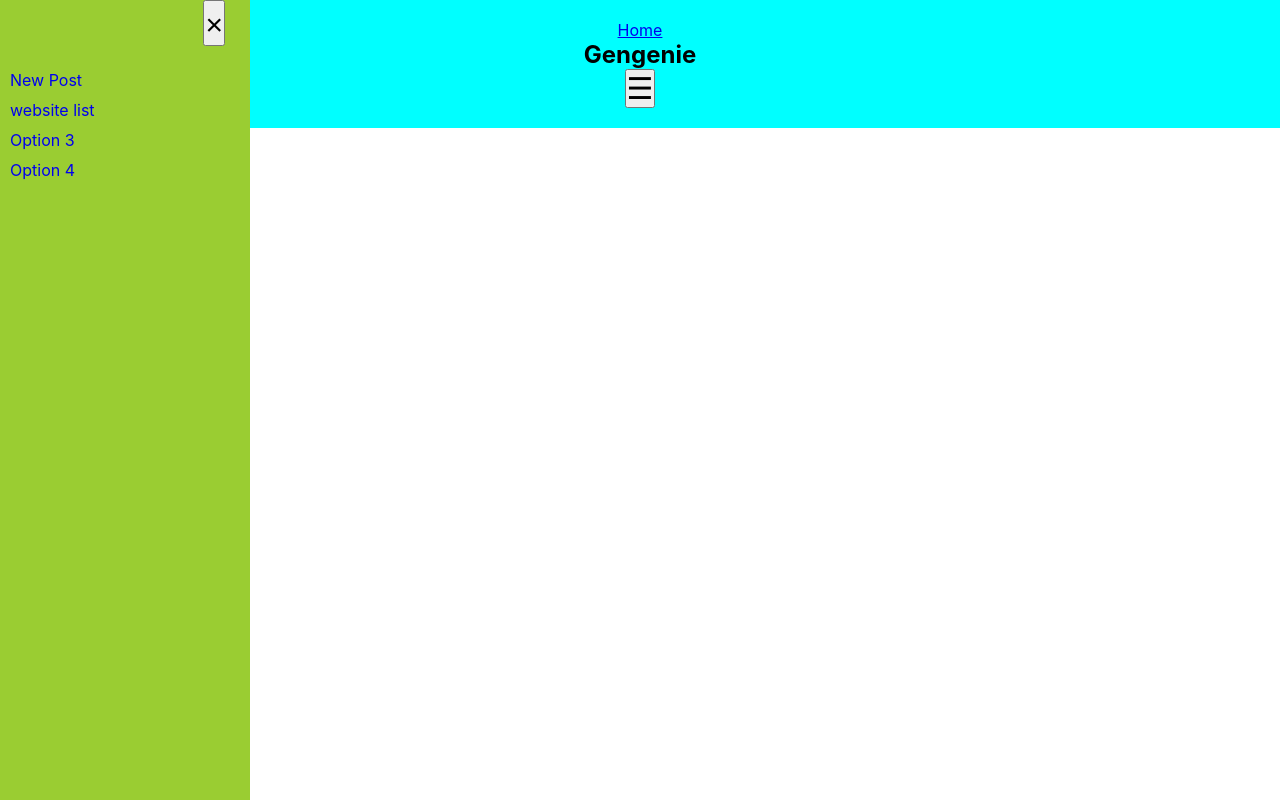
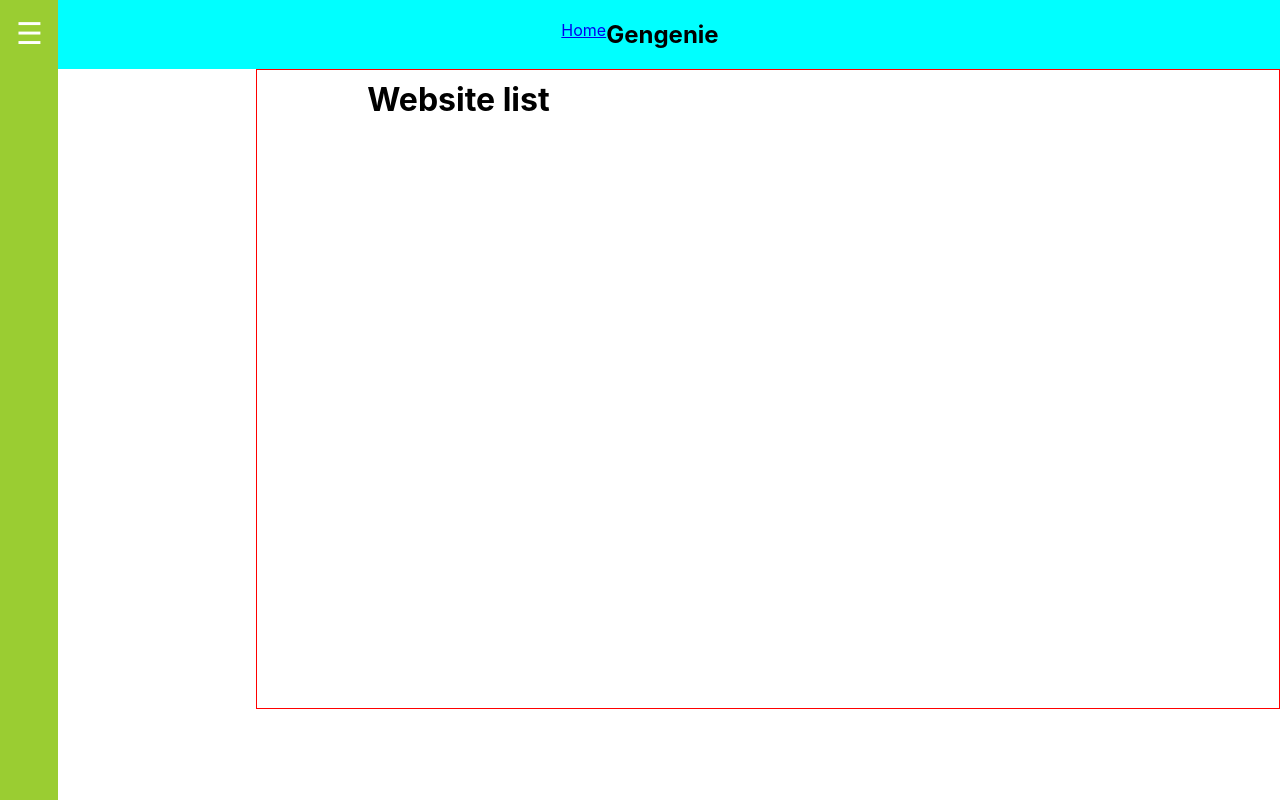
Before and after one commit to montasirazad/mbot-client, a React (Create React App) app: page /user/dashboard/website-list in a window 1280 px wide. Built offline with nearby package versions, Linux system fonts and the light colour scheme.

Commit message:
bug fixed

```diff
--- a/src/Components/UserDashBoard/UserDashBoard.css
+++ b/src/Components/UserDashBoard/UserDashBoard.css
@@ -1,7 +1,8 @@
 .header-div {
     background-color: aqua;
-    text-align: center;
+    justify-content: center;
     padding: 20px;
+    display: flex;
 }
 
 .dashboard-container {
@@ -15,16 +16,14 @@
     z-index: 1;
     top: 0;
     left: 0;
-    /* background-color: #111; */
     overflow-x: hidden;
-    transition: .5s;
+    transition: .7s;
+    transform: translateX(-15vw);
     padding-top: 60px;
-    /* display: flex;
-    flex-direction: column; */
-
     width: 250px;
-
     background-color: yellowgreen;
+    /* visibility: hidden; */
+    /* display: none; */
 }
 
 .dashboard-links a {
@@ -34,10 +33,12 @@
 
 .dashboard-links .close-btn {
     position: absolute;
-    top: 0;
-    right: 25px;
-    font-size: 36px;
+    top: 15px;
+    right: 15px;
+    font-size: 30px;
     margin-left: 50px;
+    cursor: pointer;
+    color: white;
 }
 
 .dashboard-links a {
@@ -45,9 +46,14 @@
     text-decoration: none;
 }
 
-.menuHide {
+.menuShow {
+    /* margin-left: 250px; */
+   visibility: visible;
+    transition: .7s;
+    padding-left: 100px;
+    transform: translateX(0px);
+}
 
+@media only screen and (max-width:1024px) {
 
-    transition: .5s;
-    transform: translateX(-100vh);
 }
--- a/src/Components/UserDashBoard/UserDashBoard.js
+++ b/src/Components/UserDashBoard/UserDashBoard.js
@@ -9,7 +9,7 @@ const UserDashBoard = () => {
     const menuRef = useRef()
 
     const handleMenuButton = () => {
-        menuRef.current.classList.toggle('menuHide')
+        menuRef.current.classList.toggle('menuShow')
     }
 
     return (
@@ -17,18 +17,20 @@ const UserDashBoard = () => {
             <div className='header-div'>
                 <Link to='/'>Home</Link>
                 <h2>Gengenie</h2>
-                <button onClick={handleMenuButton}><span style={{ fontSize: '30px', cursor: 'pointer' }}>&#9776;</span></button>
+                {/* <span onClick={handleMenuButton} style={{ fontSize: '30px', cursor: 'pointer' }}>&#9776;</span> */}
             </div>
             {/* <NavBar /> */}
             <div className="dashboard-container">
 
                 <div className='dashboard-links' ref={menuRef}>
-                    <button className='close-btn' onClick={handleMenuButton}>
-                        <span style={{ fontSize: '30px', cursor: 'pointer' }}>
-                            &times;
-                        </span>
-                    </button>
-                    <NavLink to='/user/dashboard'>New Post</NavLink>
+
+                    <span onClick={handleMenuButton}
+                        className='close-btn'>
+                        {/* &times; */}
+                        &#9776;
+                    </span>
+
+                    <NavLink to='/user/dashboard'>New Post  +</NavLink>
                     <NavLink to='/user/dashboard/website-list'>website list</NavLink>
                     <NavLink to='/'>Option 3</NavLink>
                     <NavLink to='/'>Option 4</NavLink>
--- /dev/null
+++ b/src/Components/UserDashBoard/WebsiteList/WebsiteList.css
@@ -0,0 +1,10 @@
+.website-list-container{
+    display: grid;
+    grid-template-columns: repeat(1, 80%);
+    height: 80vh;
+    /* align-items: center; */
+    justify-content: center;
+    margin-left: 20%;
+    border: 1px solid red;
+    padding: 10px;
+}
--- a/src/Components/UserDashBoard/WebsiteList/WebsiteList.js
+++ b/src/Components/UserDashBoard/WebsiteList/WebsiteList.js
@@ -1,8 +1,11 @@
 import React from 'react';
+import './WebsiteList.css';
+
 
 const WebsiteList = () => {
+
     return (
-        <div>
+        <div className='website-list-container'>
             <h1>Website list</h1>
         </div>
     );
```
